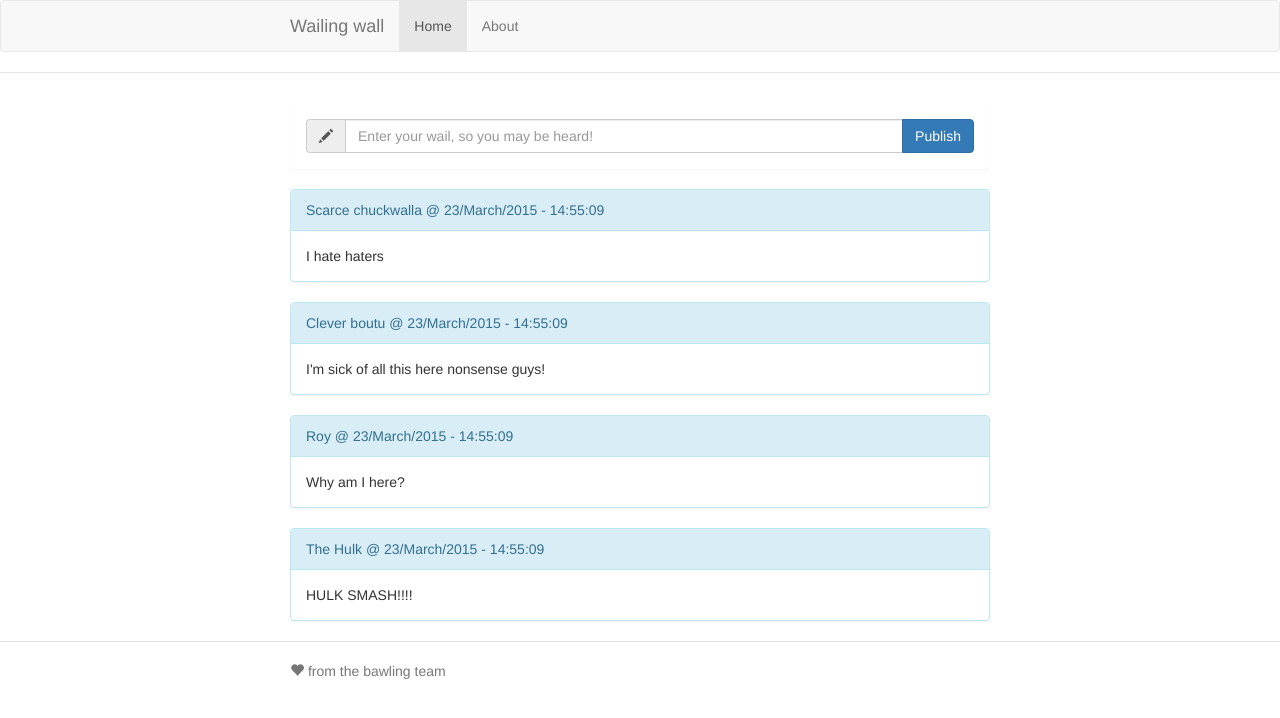
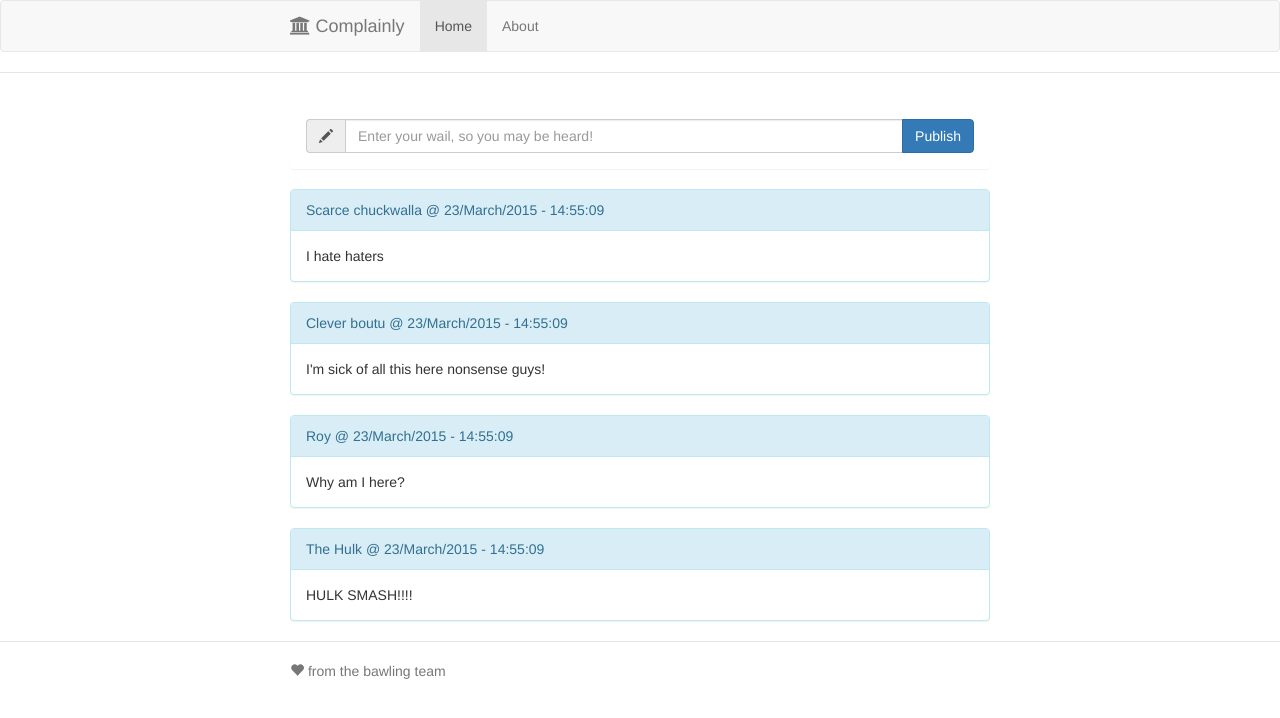
Before and after one commit to Modulus/WailerGui, a website: page app/index.html in a window 1280 px wide. Drawn offline with nearby package versions, Linux system fonts and the light colour scheme; some packages are replaced by stand-ins of ours; files that its build step writes are made by us from their sources.

Commit message:
Added font awesome through bower

```diff
--- a/app/index.html
+++ b/app/index.html
@@ -9,6 +9,7 @@
     <!-- build:css(.) styles/vendor.css -->
     <!-- bower:css -->
     <link rel="stylesheet" href="bower_components/bootstrap/dist/css/bootstrap.css" />
+    <link rel="stylesheet" href="bower_components/font-awesome/css/font-awesome.css" />
     <!-- endbower -->
     <!-- endbuild -->
     <!-- build:css(.tmp) styles/main.css -->
@@ -33,7 +34,7 @@
               <span class="icon-bar"></span>
             </button>
 
-            <a class="navbar-brand" href="#/">Wailing wall</a>
+            <a class="navbar-brand" href="#/"><i class="fa fa-university"></i>&nbsp;Complainly</a>
           </div>
 
           <div class="collapse navbar-collapse" id="js-navbar-collapse">
--- a/bower.json
+++ b/bower.json
@@ -9,7 +9,8 @@
     "angular-resource": "^1.3.0",
     "angular-route": "^1.3.0",
     "angular-sanitize": "^1.3.0",
-    "angular-touch": "^1.3.0"
+    "angular-touch": "^1.3.0",
+    "font-awesome": "~4.3.0"
   },
   "devDependencies": {
     "angular-mocks": "^1.3.0"
```
